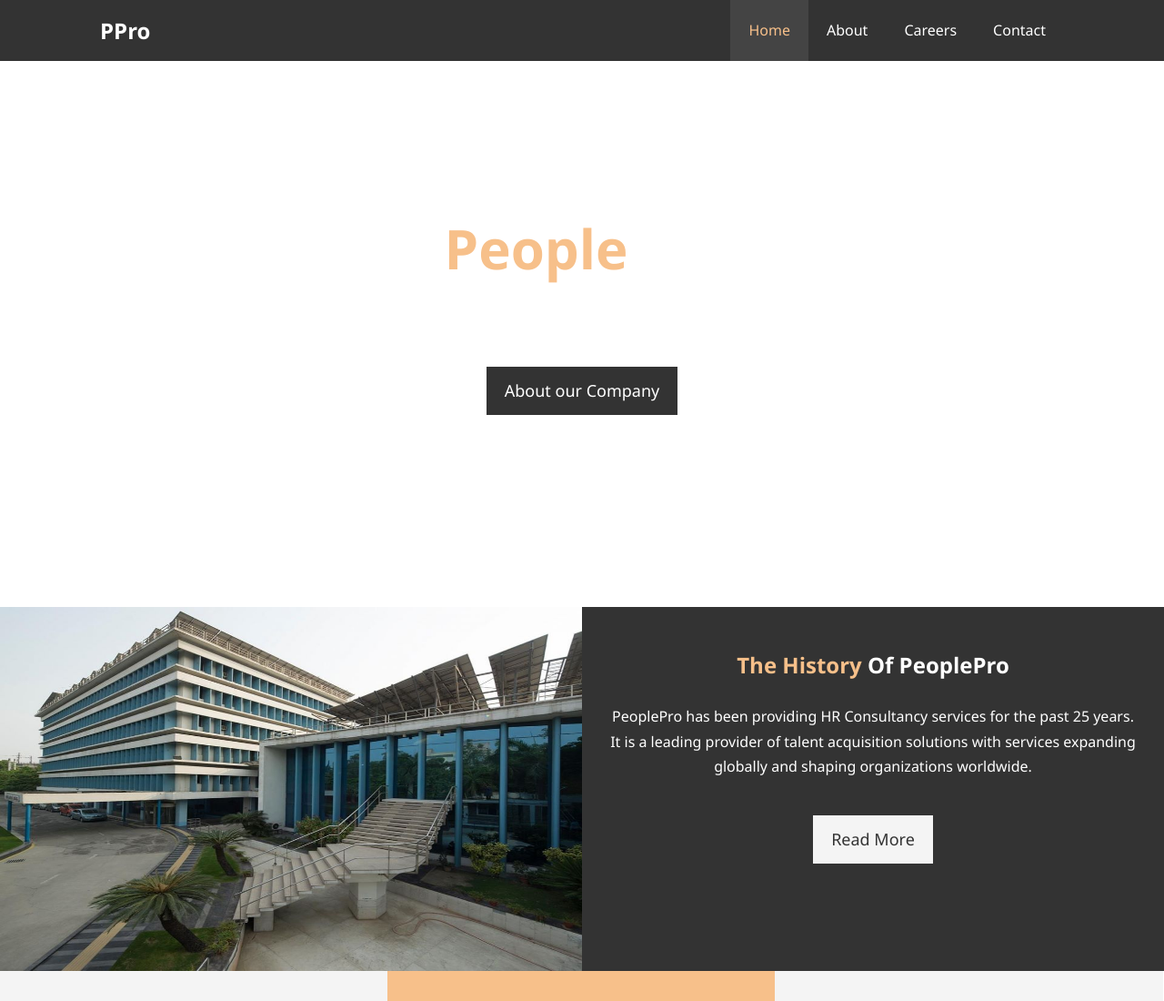
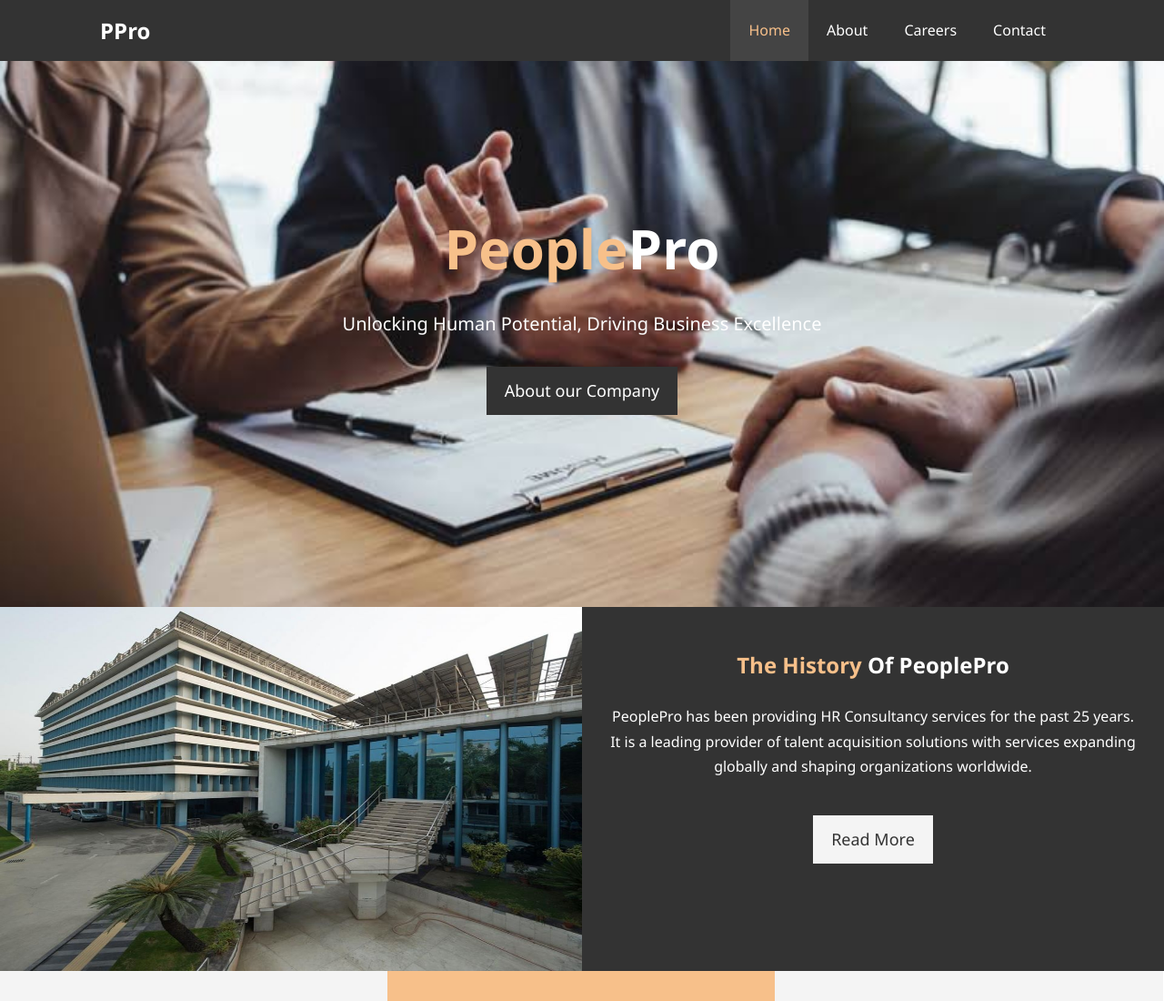
Before and after one commit to vlx01/R-S-Project, a plain HTML site: page index.html in a window 1280 px wide. Shown: the top 1100 px of the page at 91% size. Drawn offline with Linux system fonts and the light colour scheme; files whose address does not match are found by name.

Commit message:
Update style.css

```diff
--- a/css/style.css
+++ b/css/style.css
@@ -128,7 +128,7 @@ p {
 
 /* Showcase */
 #showcase {
-    background: URL("img/showcase1.jpeg") no-repeat center center/cover;
+    background: URL(../img/showcase1.jpeg) no-repeat center center/cover;
     height: 600px;
 }
 
```
